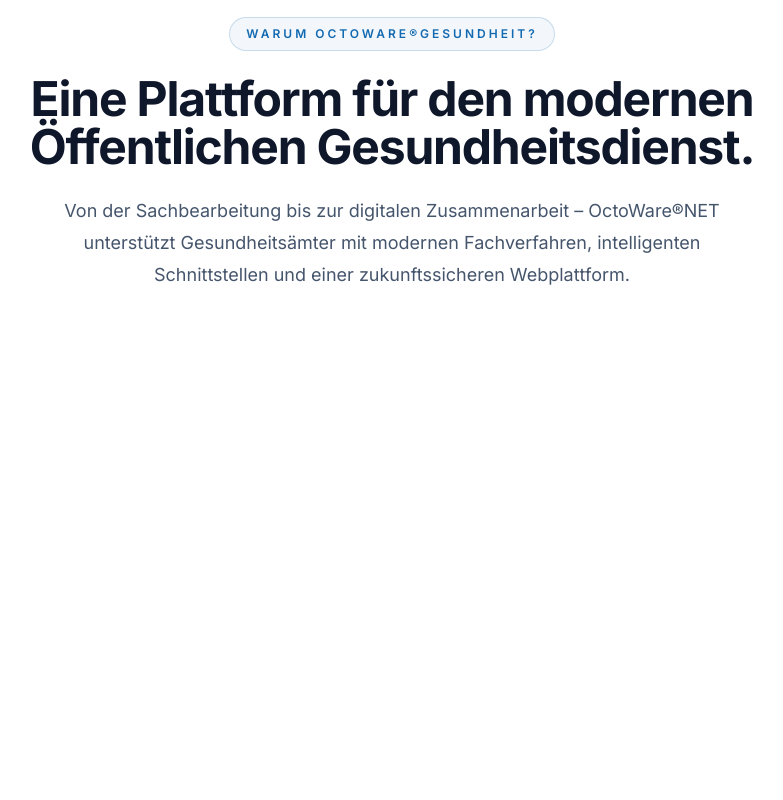
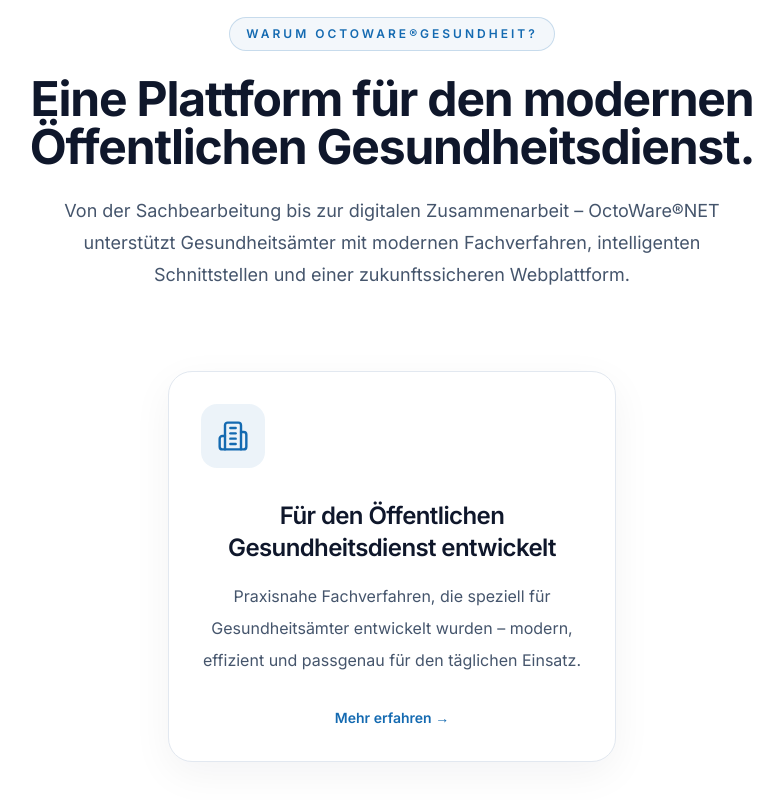
Before and after one commit to weblogger117-art/octoware-website, a Next.js app: page / in a window 1280 px wide. Shown: the part 973-1773 px from the top of the page, without its empty margins (248-1031 px from the left). Before the commit the page ends 1360 px from the top, so only its background shows below. Built offline with nearby package versions, Linux system fonts and the light colour scheme.

Commit message:
Update WhyOctoWare.tsx

```diff
--- a/components/sections/WhyOctoWare.tsx
+++ b/components/sections/WhyOctoWare.tsx
@@ -1,3 +1,5 @@
+import { Building2 } from "lucide-react";
+import { FeatureCard } from "@/components/ui";
 import { Section } from "@/components/ui";
 
 export function WhyOctoWare() {
@@ -54,6 +56,13 @@ export function WhyOctoWare() {
           Fachverfahren, intelligenten Schnittstellen und einer
           zukunftssicheren Webplattform.
         </p>
+        <div className="mx-auto mt-20 max-w-md">
+  <FeatureCard
+    icon={Building2}
+    title="Für den Öffentlichen Gesundheitsdienst entwickelt"
+    description="Praxisnahe Fachverfahren, die speziell für Gesundheitsämter entwickelt wurden – modern, effizient und passgenau für den täglichen Einsatz."
+  />
+</div>
       </div>
     </Section>
   );
```
